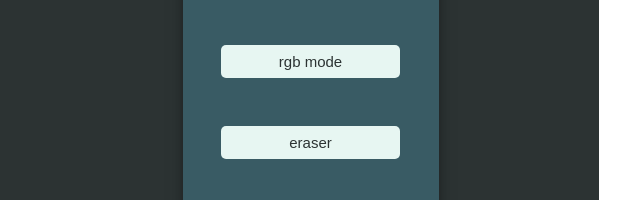
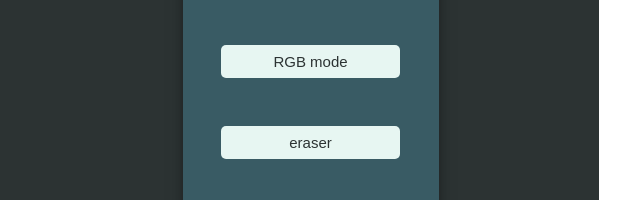
Before and after one commit to Husseinn-Essam/Pixel-Art-Sketch, a plain HTML site: page index.html in a window 1280 px wide. Shown: the part 285-485 px from the top of the page, 0-640 px from the left. Drawn offline with Linux system fonts and the light colour scheme; a web font is replaced by a local one.

Commit message:
fixed a typo in RGB button

```diff
--- a/index.html
+++ b/index.html
@@ -20,7 +20,7 @@
                 <label style="margin-top: 1.25rem; margin-left: 0.5rem;">Color Picker</label>
             </div>
             <button class="btn1">Color mode</button>
-            <button class="btn2">rgb mode</button>
+            <button class="btn2">RGB mode</button>
             <button class="btn3">eraser</button>
             <button class="btn4">clear</button>
             <div class="sizePicker">
```
